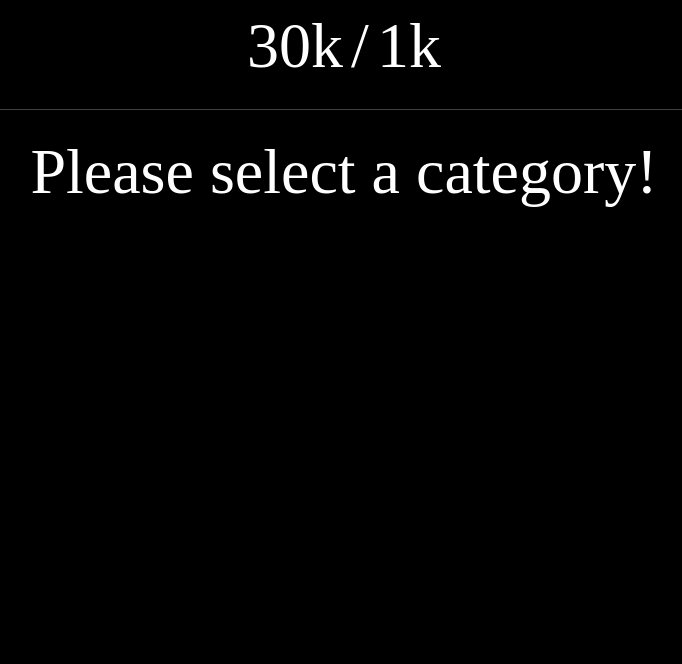
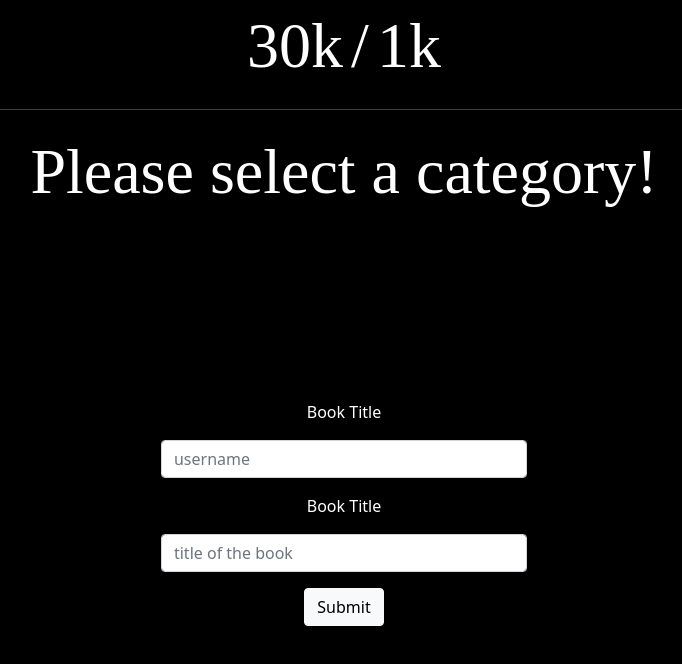
Before and after one commit to Diana-Deluvian/30k1k, a React app: page /login in a window 1280 px wide. Shown: the whole page, without its empty margins (296-978 px from the left). Built offline with nearby package versions, Linux system fonts and the light colour scheme; a web font is replaced by a local one.

Commit message:
added login component

```diff
--- /dev/null
+++ b/src/components/Login.js
@@ -0,0 +1,57 @@
+import React, { useState } from 'react';
+import { Form, Button } from 'react-bootstrap';
+
+const Login = () => {
+    const [login, setLogin] = useState();
+
+    const {username, password} = {login};
+
+    const handleInputChange = (event) => {
+        const { name, value } = event.target;
+            setLogin((prevState) => ({
+              ...prevState,
+              [name]: value
+            }));
+      };
+
+      const handleOnSubmit = (e) => {
+        e.preventDefault();
+        console.log(login);
+      };
+
+      return (
+        <div className="login-form">
+          <Form onSubmit={handleOnSubmit}>
+            <Form.Group controlId="username">
+              <Form.Label>Book Title</Form.Label>
+              <Form.Control
+                className="input-control"
+                type="text"
+                name="username"
+                value={username}
+                placeholder="username"
+                onChange={handleInputChange}
+              />
+            </Form.Group>
+            <Form.Group controlId="password">
+              <Form.Label>Book Title</Form.Label>
+              <Form.Control
+                className="input-control"
+                type="password"
+                name="password"
+                value={password}
+                placeholder="title of the book"
+                onChange={handleInputChange}
+              />
+            </Form.Group>
+
+            <Button variant="light" type="submit" className="submit-btn">
+              Submit
+            </Button>
+          </Form>
+        </div>
+      );
+
+}
+
+export default Login;
--- a/src/router/AppRouter.js
+++ b/src/router/AppRouter.js
@@ -1,5 +1,6 @@
 import React, {useState} from 'react';
 import { BrowserRouter, Switch, Route, Redirect } from 'react-router-dom';
+
 import Header from '../components/Header';
 import AddBook from '../components/AddBook';
 import BooksList from '../components/BooksList';
@@ -12,6 +13,8 @@ import EditWord from '../components/EditWord';
 import useLocalStorage from '../hooks/useLocalStorage';
 import BooksContext from '../context/BooksContext';
 import WordsContext from '../context/WordsContext';
+
+import Login from '../components/Login';
 
 const DATA = [{
   wordname: "delienation",
@@ -59,6 +62,9 @@ const AppRouter = () => {
 
             </Switch>
           </WordsContext.Provider>
+          <Switch>
+            <Route component={Login} path="/login" exact={true} />
+          </Switch>
         </div>
       </div>
     </BrowserRouter>
--- a/src/styles.scss
+++ b/src/styles.scss
@@ -137,3 +137,10 @@ header {
     }
   }
 }
+
+.login-form {
+  min-width: 40ch;
+  * {
+    margin: 0.5rem 0;
+  }
+}
```
